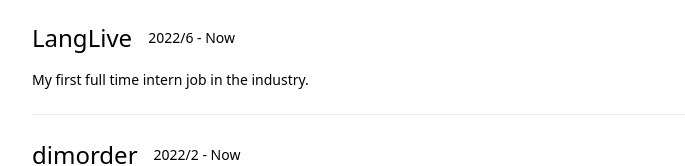
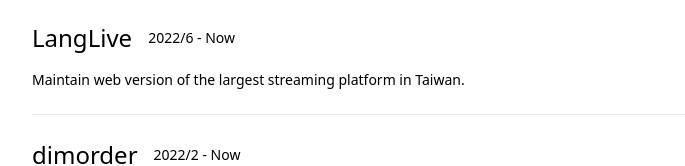
Before and after one commit to f312213213/personal-website, a Next.js app: page /about in a window 1280 px wide. Shown: the part 950-1116 px from the top of the page, without its empty margins (272-957 px from the left). Built offline with nearby package versions, Linux system fonts and the light colour scheme; no server answers.

Commit message:
update user data

```diff
--- a/constant/userData.js
+++ b/constant/userData.js
@@ -60,7 +60,7 @@ export default {
       {
         companyName: 'LangLive',
         timeLine: '2022/6 - Now',
-        description: 'My first full time intern job in the industry.'
+        description: 'Maintain web version of the largest streaming platform in Taiwan.'
       },
       {
         companyName: 'dimorder',
```
